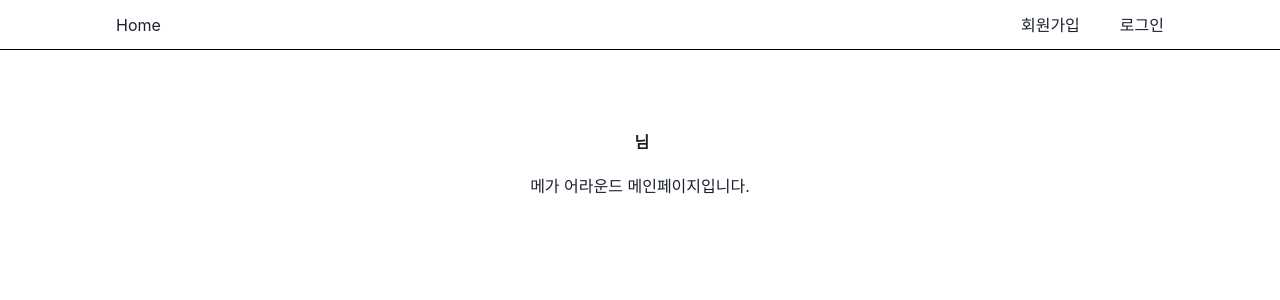
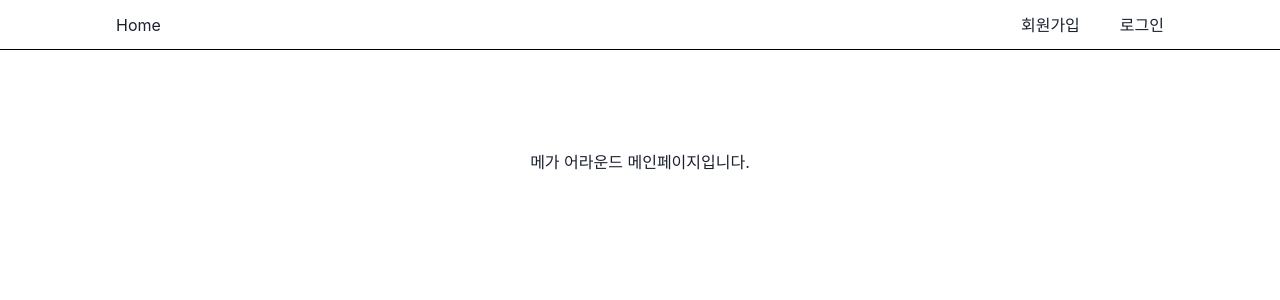
Before and after one commit to huitopia/mega-around, a React (Vite) app in the folder frontend/: page / in a window 1280 px wide. Shown: the top 300 px of the page. Built offline with nearby package versions, Linux system fonts and the light colour scheme.

Commit message:
새로고침 후에도 로그인 상태 유지

```diff
--- a/frontend/src/LoginProvider.jsx
+++ b/frontend/src/LoginProvider.jsx
@@ -1,4 +1,4 @@
-import { createContext, useState } from "react";
+import { createContext, useEffect, useState } from "react";
 import { jwtDecode } from "jwt-decode";
 
 export const LoginContext = createContext(null);
@@ -12,8 +12,14 @@ export function LoginProvider({ children }) {
   const [subAddress, setSubAddress] = useState("");
   const [expired, setExpired] = useState(0);
 
+  useEffect(() => {
+    const token = localStorage.getItem("token");
+    if (token) {
+      login(token);
+    }
+  }, []);
+
   function isLoggedIn() {
-    // 토큰이 있고 유효하면 로그인
     return Date.now() / 1000 < expired;
   }
 
--- a/frontend/src/MainProduct.jsx
+++ b/frontend/src/MainProduct.jsx
@@ -7,10 +7,12 @@ export function MainProduct() {
   return (
     <>
       <Center p={20} flexDirection={"column"}>
-        <Box fontWeight={"bold"}>
-          {account.nickName}
-          {account.branchName}&nbsp;님
-        </Box>
+        {account.isLoggedIn() && (
+          <Box fontWeight={"bold"}>
+            {account.nickName}
+            {account.branchName}&nbsp;님
+          </Box>
+        )}
         <Box mt={5}>메가 어라운드 메인페이지입니다.</Box>
       </Center>
     </>
```
